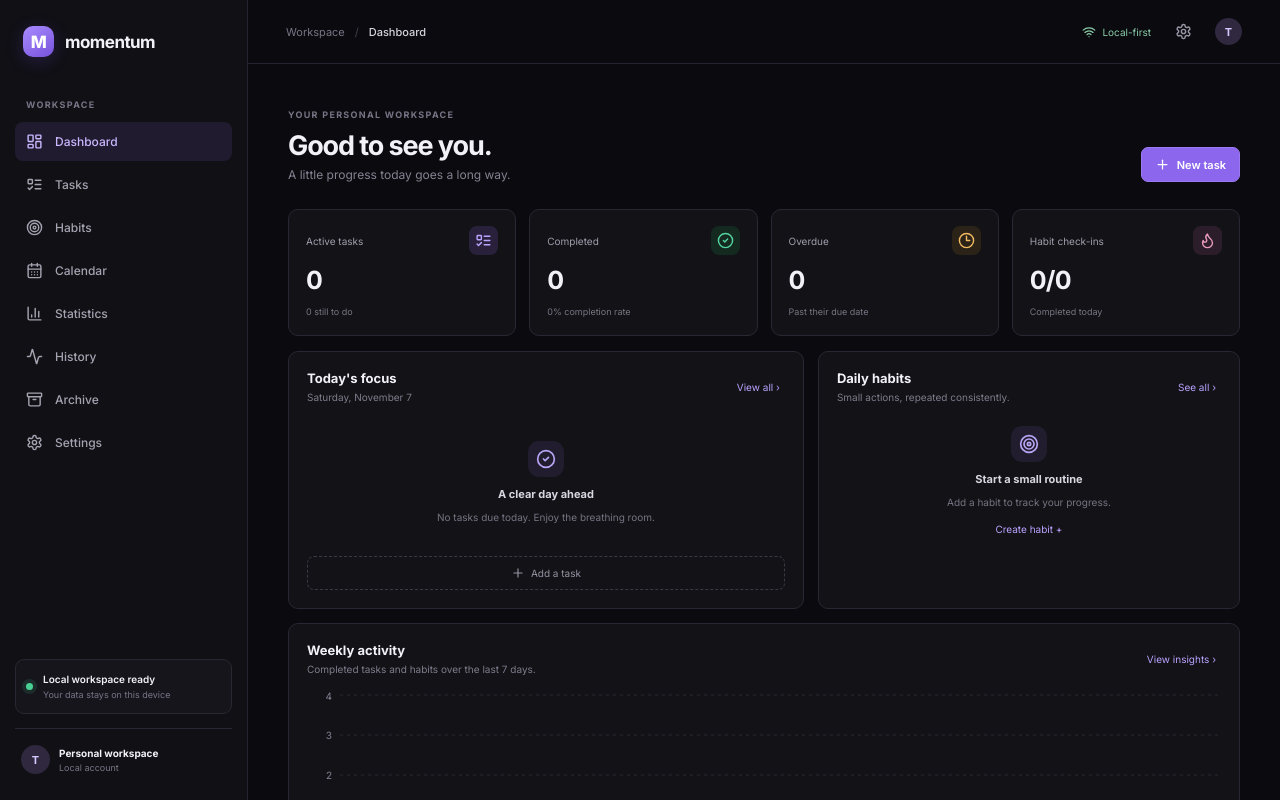
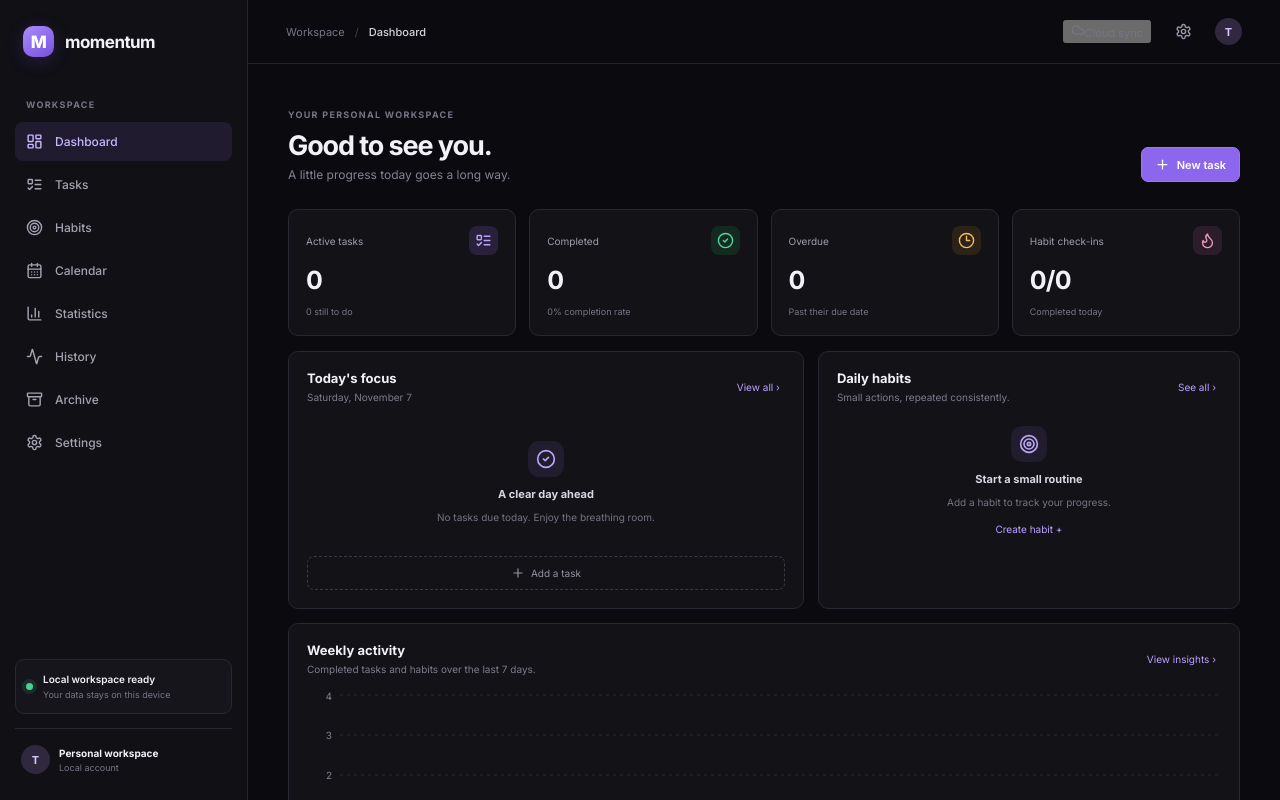
Before and after one commit to thiago-r-alves/roductivity-pwa, a React (Vite) app: page / in a window 1280 px wide. Shown: the top 800 px of the page. Built offline with nearby package versions, Linux system fonts and the light colour scheme.

Commit message:
Make cloud sync entry visible in top bar

```diff
--- a/src/App.tsx
+++ b/src/App.tsx
@@ -267,7 +267,7 @@ function App() {
       <div className="sidebar-bottom"><div className="offline-card"><i className="online-indicator"/><div><b>{online ? 'Local workspace ready' : 'Working offline'}</b><small>Your data stays on this device</small></div></div><div className="profile-row"><div className="avatar">T</div><div><b>Personal workspace</b><small>Local account</small></div></div></div>
     </aside>
     <main className="main-area">
-      <header className="topbar"><div className="breadcrumbs"><span>Workspace</span><i>/</i><b>{page}</b></div><div className="topbar-right"><span className="connection"><Wifi size={14}/> Local-first</span><button className="icon-button" onClick={() => setPage('Settings')}><Settings size={17}/></button><div className="avatar small-avatar">T</div></div></header>
+      <header className="topbar"><div className="breadcrumbs"><span>Workspace</span><i>/</i><b>{page}</b></div><div className="topbar-right"><button className="cloud-shortcut" onClick={() => setPage('Settings')} title="Open cloud sync settings"><Cloud size={14}/><span>Cloud sync</span></button><button className="icon-button" onClick={() => setPage('Settings')} aria-label="Settings"><Settings size={17}/></button><div className="avatar small-avatar">T</div></div></header>
       <div className="page-content">
         {page === 'Dashboard' && <>
           {heading('Good to see you.', 'A little progress today goes a long way.', <button className="button primary" onClick={() => setTaskModal('new')}><Plus size={15}/> New task</button>)}
```
